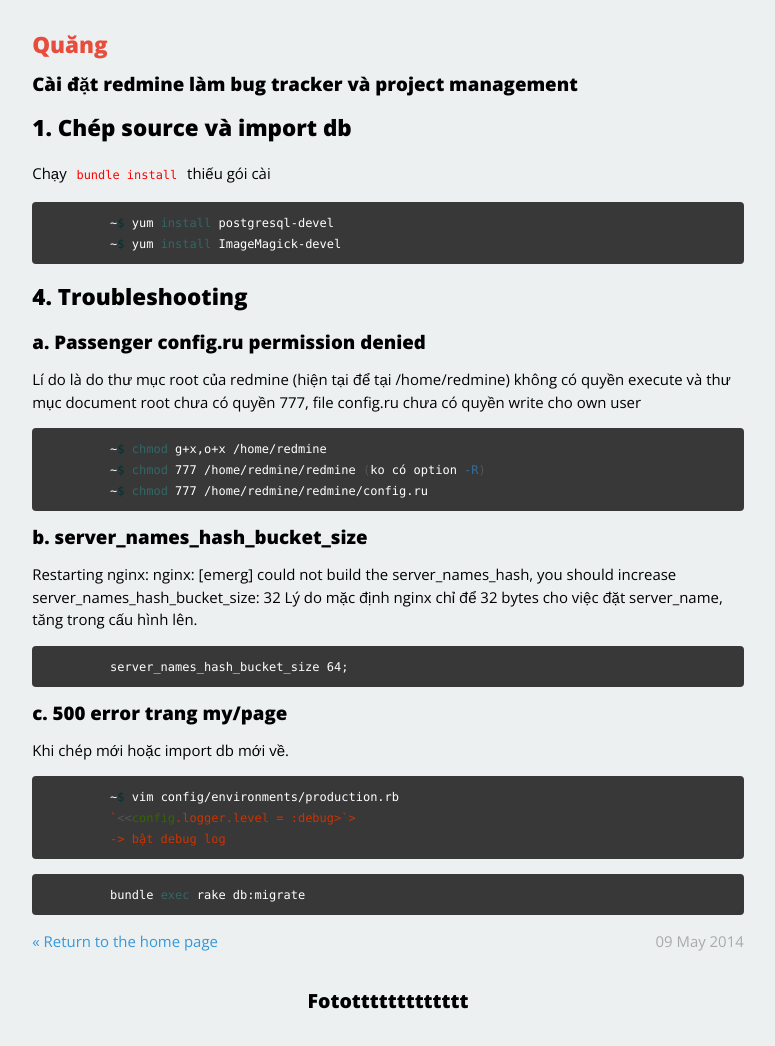
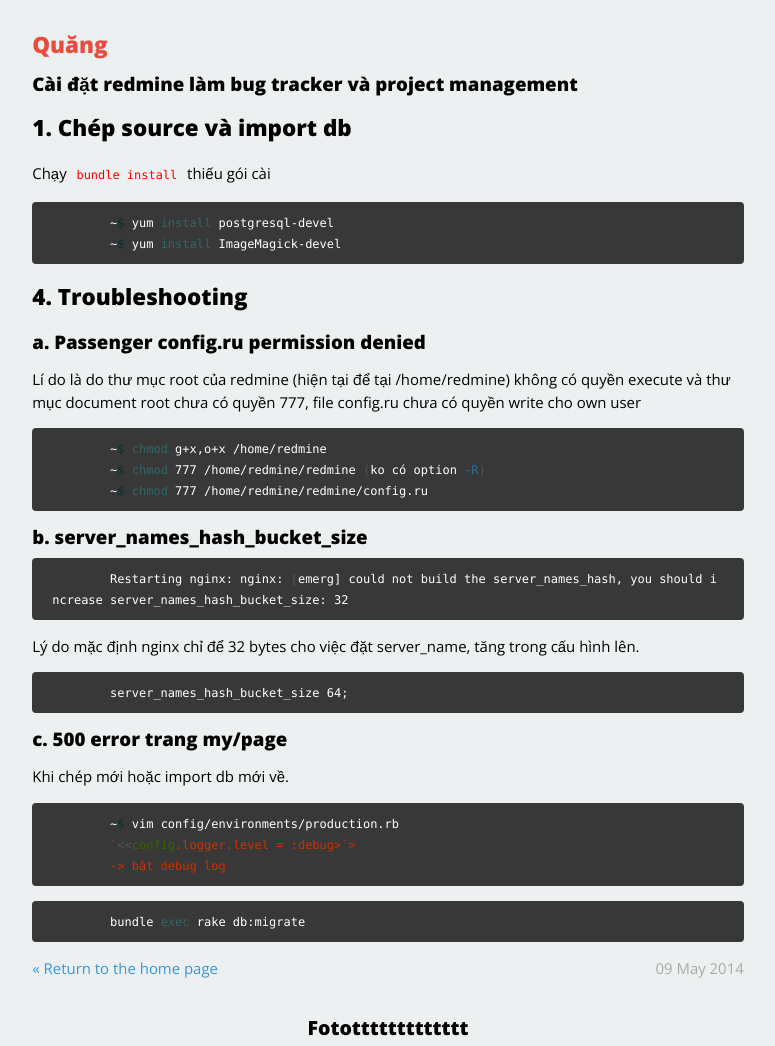
Before and after one commit to gitter-badger/xluffy.github.io, a Jekyll site: the page built from _posts/2014-05-16-setup-redmine.md, in a window 1280 px wide. Shown: the whole page, without its empty margins (252-1027 px from the left). Built offline with Jekyll 4.4.1, drawn with Linux system fonts in a browser that asks for light colours; Markdown is read by kramdown in place of the engine named in the settings; before the commit the page ends 1020 px from its top, so only the background shows below that.

Commit message:
Them \n cho cac tu co syntax cua markdown

````diff
--- a/_posts/2014-05-16-setup-redmine.md
+++ b/_posts/2014-05-16-setup-redmine.md
@@ -28,9 +28,11 @@
 	~$ chmod 777 /home/redmine/redmine/config.ru
 ```
 
-## b. server_names_hash_bucket_size
+## b. server\_names\_hash\_bucket\_size
 
-Restarting nginx: nginx: [emerg] could not build the server_names_hash, you should increase server_names_hash_bucket_size: 32
+```bash
+	Restarting nginx: nginx: [emerg] could not build the server_names_hash, you should increase server_names_hash_bucket_size: 32
+```
 Lý do mặc định nginx chỉ để 32 bytes cho việc đặt server_name, tăng trong cấu hình lên.
 
 ```bash
````
